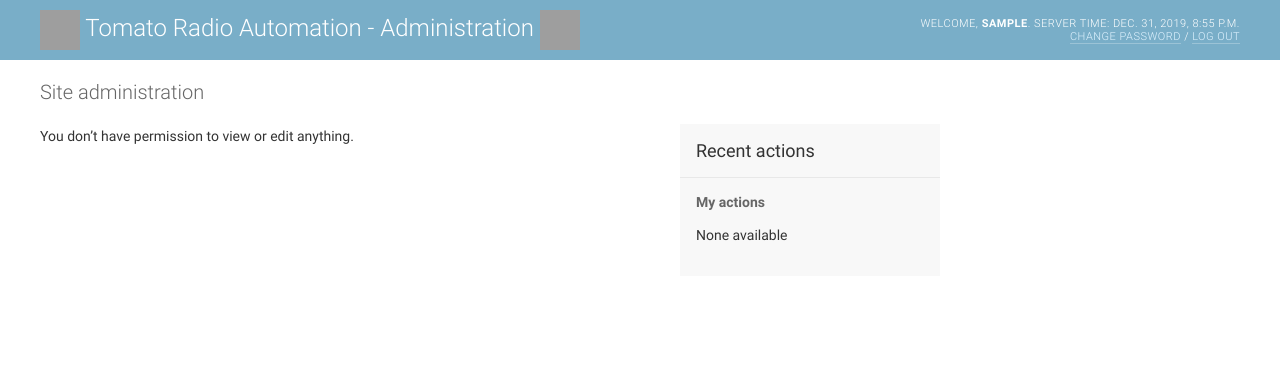
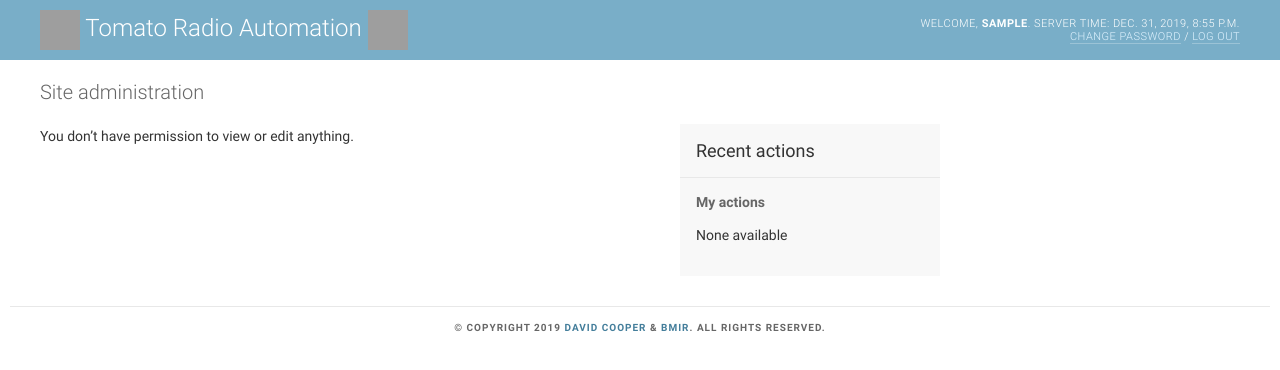
Before and after one commit to dtcooper/tomato-old, a Django app: page / in a window 1280 px wide. Shown: the top 370 px of the page. Run offline with Django 3.2, Linux system fonts and the light colour scheme; the visitor is signed in with stand-in values (Sample User, id 1); data comes from the database, SQL or seed files in the repository; data that the repository does not hold is empty; grey boxes are pictures that could not be loaded.

Commit message:
Clean up template

```diff
--- a/server/data/templates/admin/base_site.html
+++ b/server/data/templates/admin/base_site.html
@@ -6,10 +6,40 @@
     <h1 id="site-name">
         <a href="{% url 'admin:index' %}">
             <img src="{% static 'admin/images/tomato.png' %}" style="height: 40px; width: 40px; image-rendering: pixelated;">
-            Tomato Radio Automation - Administration
+            Tomato Radio Automation
             <img src="{% static 'admin/images/tomato.png' %}" style="height: 40px; width: 40px; image-rendering: pixelated;">
         </a>
     </h1>
+{% endblock %}
+
+{% block usertools %}
+    {% if config.ALLOW_ANONYMOUS_SUPERUSER %}
+        <div id="user-tools">
+            <strong>No sign in required.</strong>
+            Server Time: {% now 'DATETIME_FORMAT' %}
+        </div>
+    {% else %}
+        {{ block.super }}
+    {% endif %}
+{% endblock %}
+
+{% block welcome-msg %}
+    {{ block.super }}
+    Server Time: {% now 'DATETIME_FORMAT' %}<br>
+{% endblock %}
+
+{% block footer %}
+    <div id="footer">
+        <hr/>
+        <div class="container pull-left">
+            <h5 style="text-align: center;">
+                {% now 'Y' as year %}
+                &copy; Copyright 2019{% if year > '2019' %}-{{ year }}{% endif %}
+                <a href="mailto:david.cooper@burningman.org" target="_blank">David Cooper</a>
+                &amp; <a href="https://bmir.org/" target="_blank">BMIR</a>.
+                All rights reserved.
+        </div>
+    </div>
 {% endblock %}
 
 {% block extrahead %}
@@ -59,19 +89,3 @@
       }
     </style>
 {% endblock %}
-
-{% block usertools %}
-    {% if config.ALLOW_ANONYMOUS_SUPERUSER %}
-        <div id="user-tools">
-            <strong>No sign in required.</strong>
-            Server Time: {% now 'DATETIME_FORMAT' %}
-        </div>
-    {% else %}
-        {{ block.super }}
-    {% endif %}
-{% endblock %}
-
-{% block welcome-msg %}
-    {{ block.super }}
-    Server Time: {% now 'DATETIME_FORMAT' %}<br>
-{% endblock %}
```
